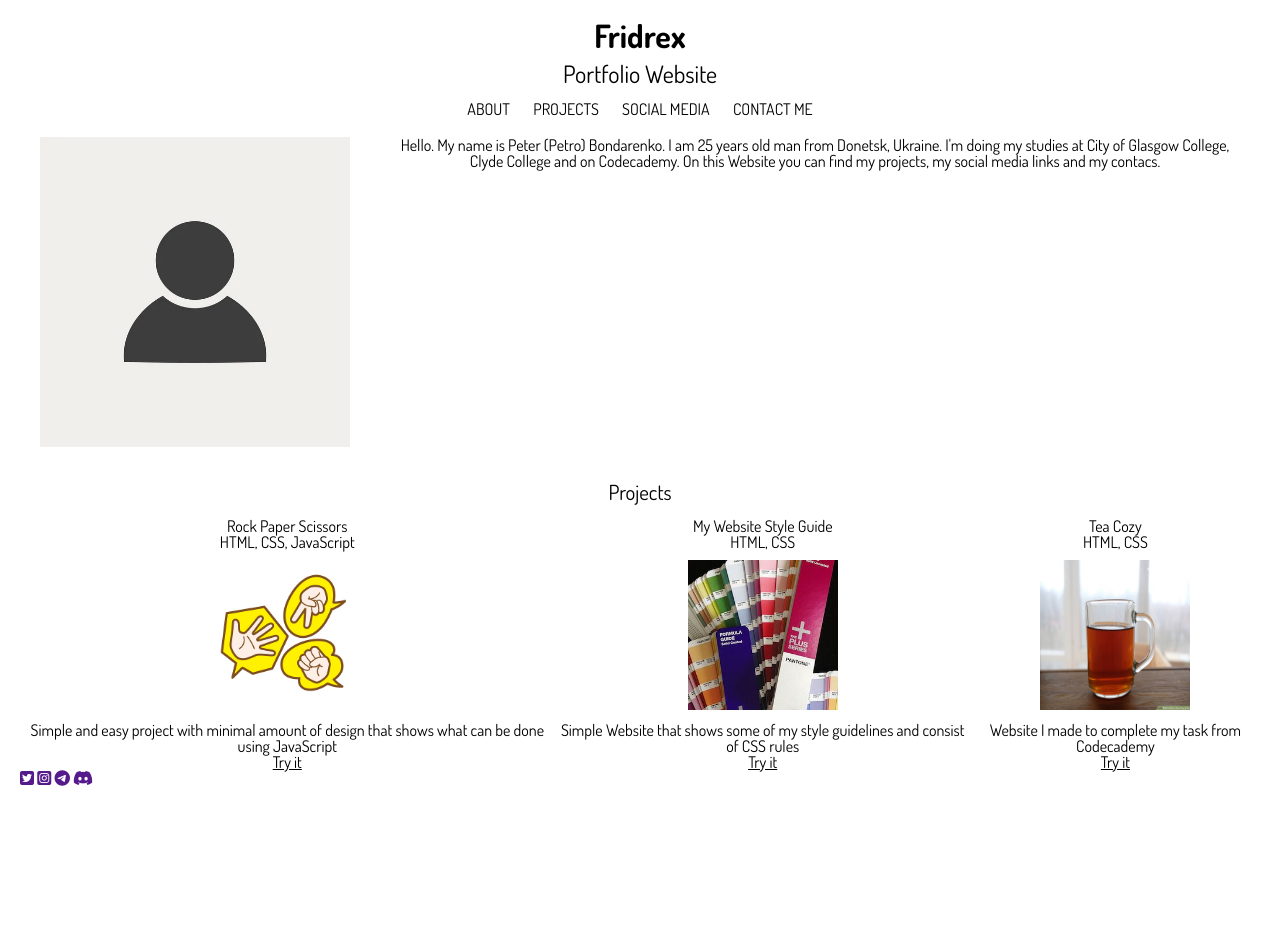
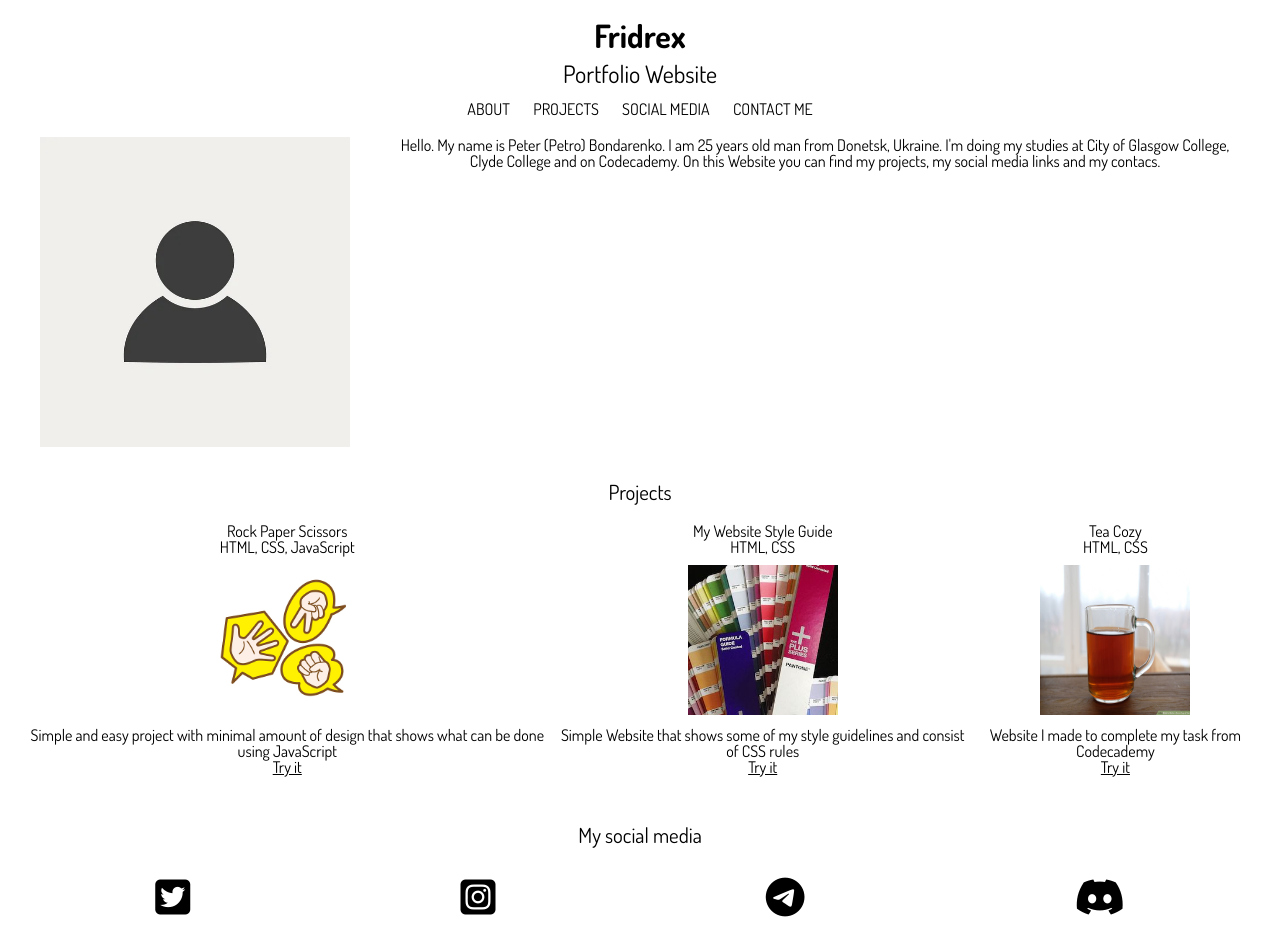
Before and after one commit to Fridrex/Portfolio-Website, a plain HTML site: page index.html in a window 1280 px wide. Before the commit the page ends 806 px from the top, so only its background shows below. Drawn offline with Linux system fonts and the light colour scheme.

Commit message:
finished

```diff
--- a/css/main.css
+++ b/css/main.css
@@ -68,6 +68,7 @@ main {
 h3 {
     font-size: 1.3rem;
     margin: 15px 0;
+    margin-bottom: 20px;
 }
 
 .projects_item img {
@@ -80,3 +81,29 @@ h3 {
     color: black;
     margin-top: 5px 0;
 }
+
+footer {
+    text-align: center;
+    margin-top: 50px;
+}
+
+.sm {
+    display: flex;
+    justify-content: space-around;
+    font-size: 2.5rem;
+    margin-top: 30px;
+}
+
+.sm a {
+    text-decoration: none;
+    color: black;
+}
+
+.h1_c {
+    text-align: center;
+}
+
+.p_c {
+    text-align: center;
+    margin: 20px;
+}
--- a/index.html
+++ b/index.html
@@ -24,12 +24,12 @@
         </nav>
     </header>
     <main>
-        <div class="about">
+        <div class="about" id="about">
             <img src="resources/imgs/image_1.jpg" alt="My photo">
             <p>Hello. My name is Peter (Petro) Bondarenko. I am 25 years old man from Donetsk, Ukraine. I'm doing my studies at City of Glasgow College, Clyde College and on Codecademy. On this Website you can find my projects, my social media links and my contacs.</p>
         </div>
         <h3>Projects</h3>
-        <div class="projects">
+        <div class="projects" id="projects">
             <div class="projects_item">
                 <p>Rock Paper Scissors</p>
                 <p>HTML, CSS, JavaScript</p>
@@ -54,7 +54,8 @@
         </div>
     </main>
     <footer>
-        <div class="sm">
+        <h3>My social media</h3>
+        <div class="sm" id="sm">
             <a href=""><i class="fa-brands fa-square-twitter"></i></a>
             <a href=""><i class="fa-brands fa-square-instagram"></i></a>
             <a href=""><i class="fa-brands fa-telegram"></i></a>
```
Also changed, not shown: contact.html (+17 -0 lines).
